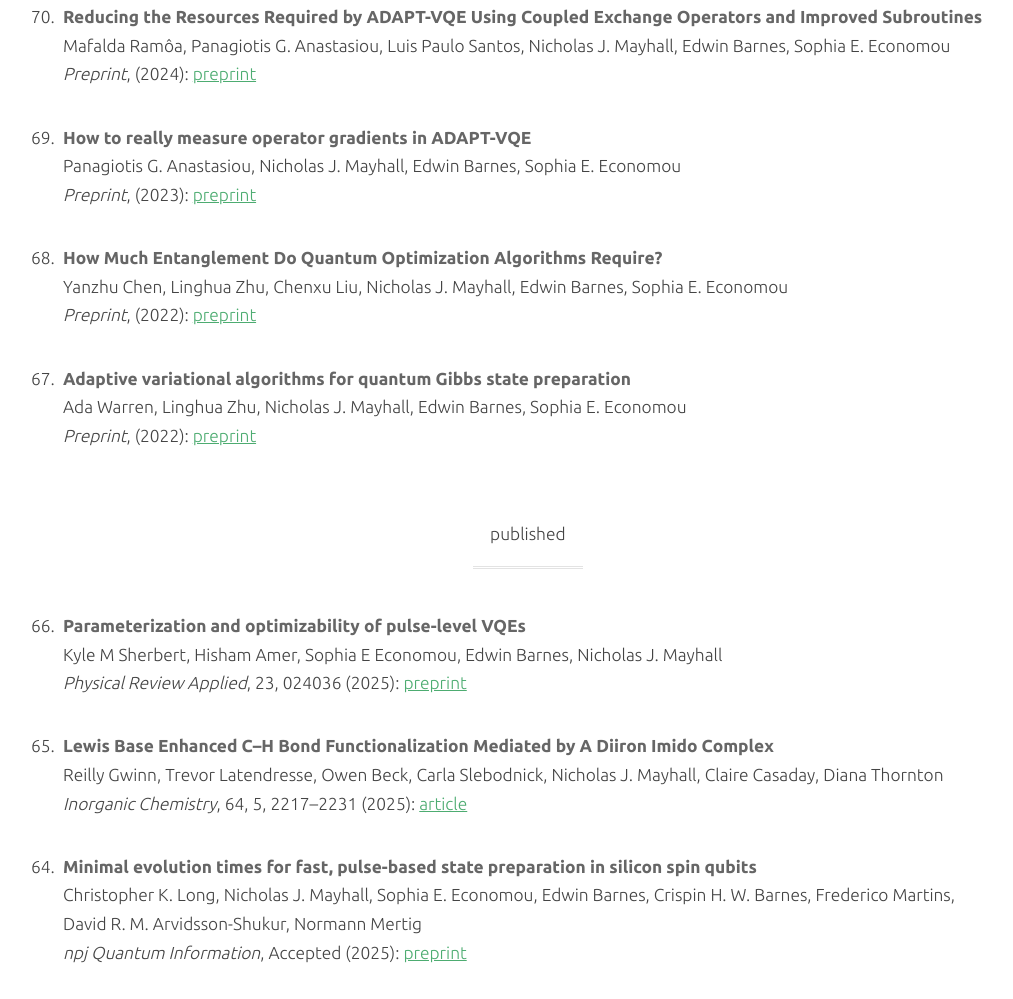
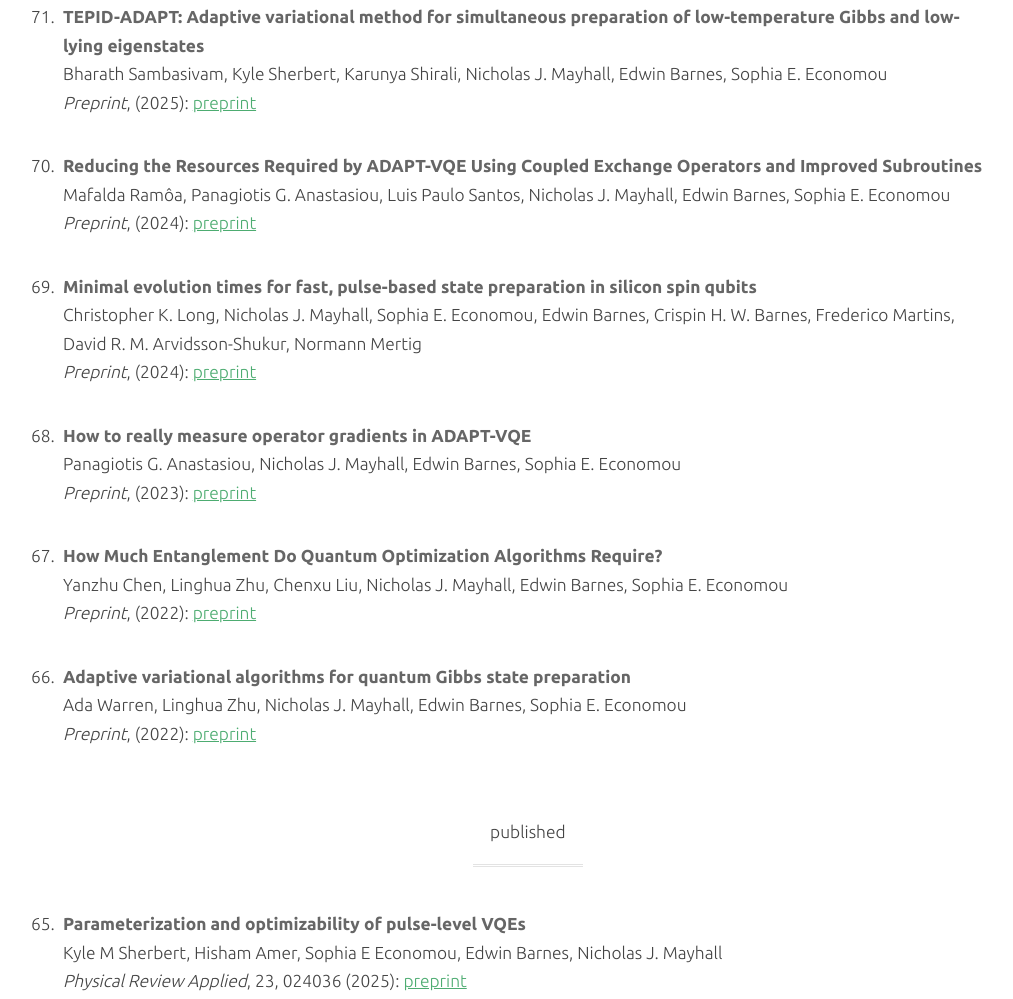
Before and after one commit to nmayhall-vt/group_website, a plain HTML site: page publications.html in a window 1280 px wide. Shown: the part 336-1335 px from the top of the page, without its empty margins (123-1136 px from the left). Drawn offline with Linux system fonts and the light colour scheme.

Commit message:
updated pubs

```diff
--- a/publications.html
+++ b/publications.html
@@ -69,6 +69,16 @@
 						<div class="entry-content">
 							<ol reversed>
 								<li><p><b>
+									TEPID-ADAPT: Adaptive variational method for simultaneous preparation of low-temperature Gibbs and low-lying eigenstates
+									</b>
+									<br />
+									Bharath Sambasivam, Kyle Sherbert, Karunya Shirali, Nicholas J. Mayhall, Edwin Barnes, Sophia E. Economou
+									<br />
+									<i>Preprint</i>, (2025):
+									<a href=https://arxiv.org/abs/2503.14490>preprint</a>
+									</p>
+								</li>
+								<li><p><b>
 									Reducing the Resources Required by ADAPT-VQE Using Coupled Exchange Operators and Improved Subroutines
 									</b>
 									<br />
@@ -76,6 +86,18 @@
 									<br />
 									<i>Preprint</i>, (2024):
 									<a href=https://arxiv.org/abs/2407.08696>preprint</a>
+									</p>
+								</li>
+								<li><p><b>
+									Minimal evolution times for fast, pulse-based state preparation in silicon spin qubits
+									</b>
+									<br />
+									Christopher K. Long, Nicholas J. Mayhall, Sophia E. Economou, Edwin Barnes, Crispin H. W. Barnes,
+									Frederico Martins, David R. M. Arvidsson-Shukur, Normann Mertig
+									<br />
+									<!--<i>npj Quantum Information</i>, Accepted (2025): -->
+									<i>Preprint</i>, (2024):
+									<a href=https://arxiv.org/abs/2406.10913>preprint</a>
 									</p>
 								</li>
 								<li><p><b>How to really measure operator gradients in ADAPT-VQE</b>
@@ -121,17 +143,6 @@
 									 <br />
 									<i>Inorganic Chemistry</i>, 64, 5, 2217–2231  (2025):
 									<a href=https://pubs.acs.org/doi/10.1021/acs.inorgchem.4c03922?articleRef=control>article</a>
-									</p>
-								</li>
-								<li><p><b>
-									Minimal evolution times for fast, pulse-based state preparation in silicon spin qubits
-									</b>
-									<br />
-									Christopher K. Long, Nicholas J. Mayhall, Sophia E. Economou, Edwin Barnes, Crispin H. W. Barnes,
-									Frederico Martins, David R. M. Arvidsson-Shukur, Normann Mertig
-									<br />
-									<i>npj Quantum Information</i>, Accepted (2025):
-									<a href=https://arxiv.org/abs/2406.10913>preprint</a>
 									</p>
 								</li>
 								<li><p><b>Reducing measurement costs by recycling the Hessian in adaptive variational quantum algorithms</b>
```
Also changed, not shown: 1 other file.
